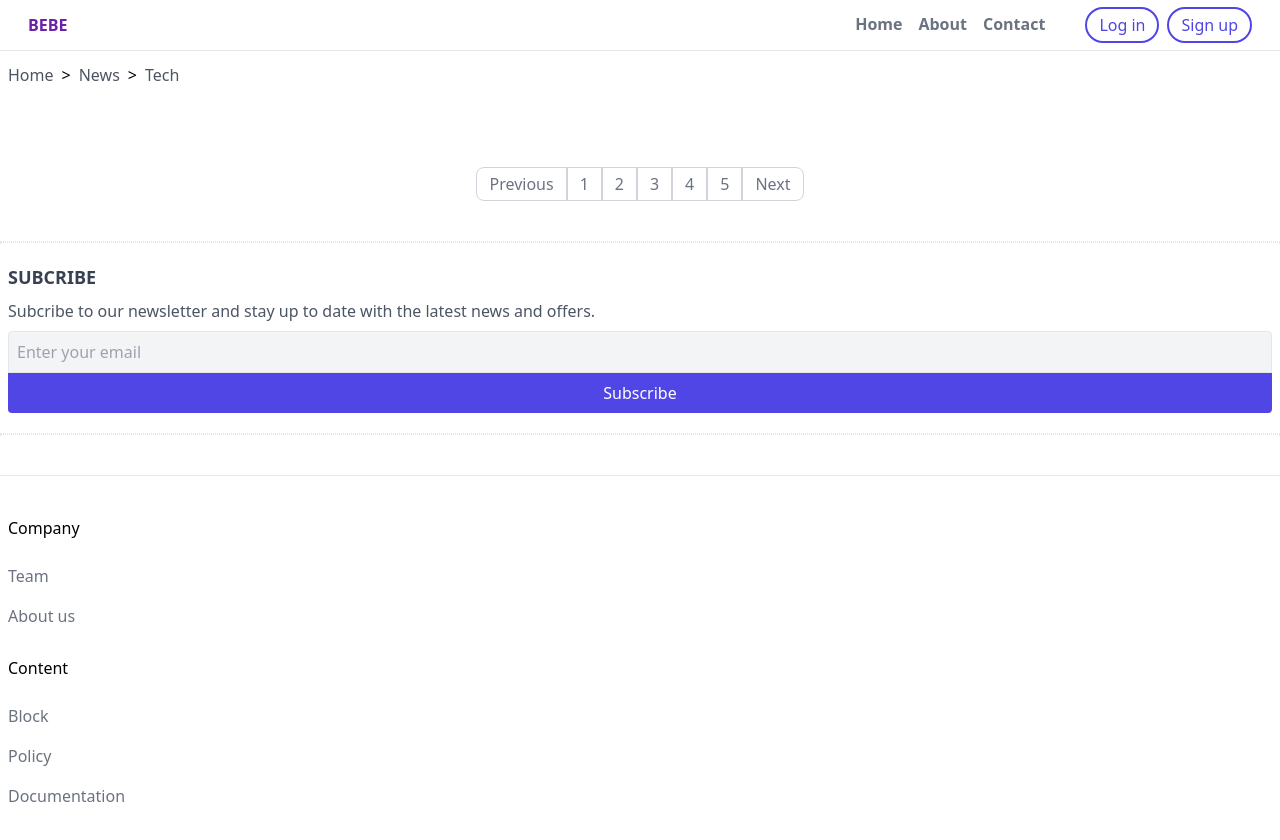
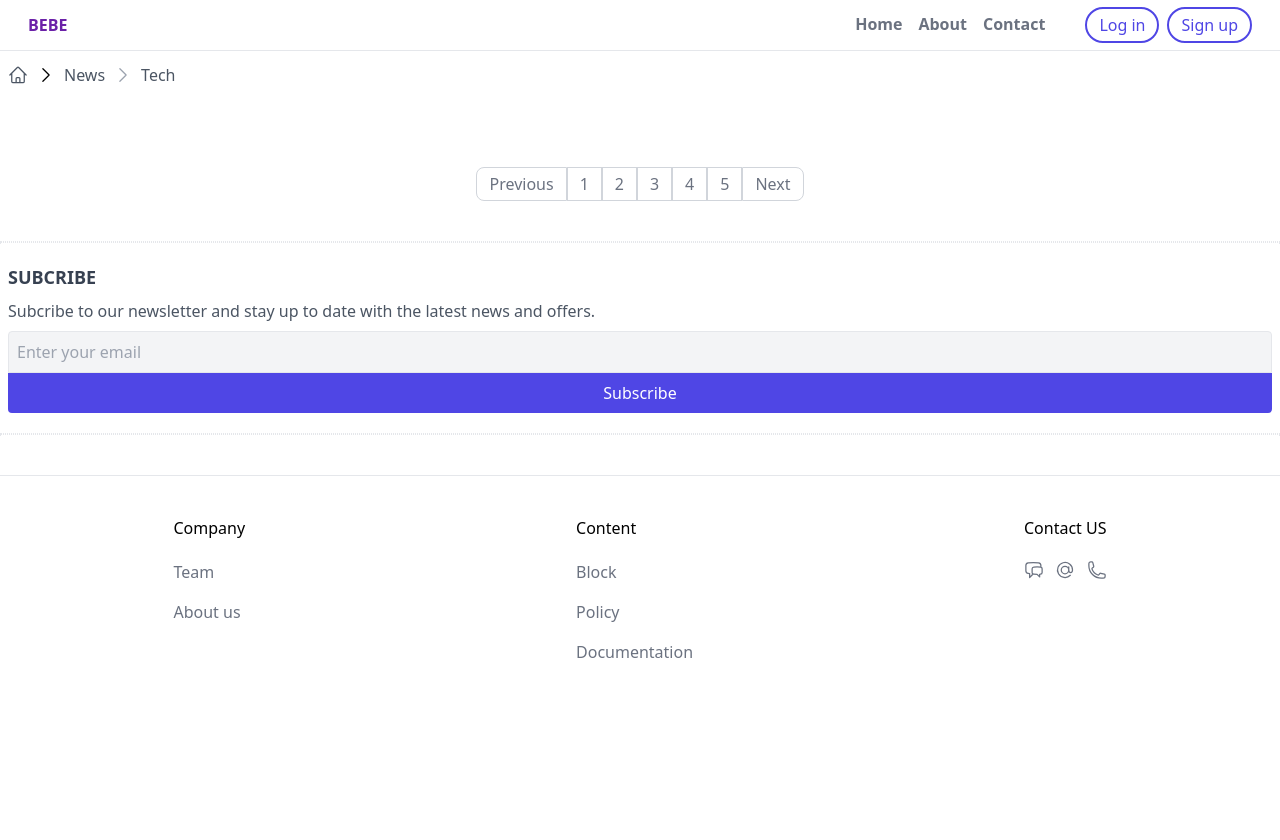
Before and after one commit to dmytrotsymbal/tailwind-news, a website: page index.html in a window 1280 px wide. After the commit the page ends 800 px from the top, so only its background shows below. Drawn offline with Linux system fonts and the light colour scheme; no server answers.

Commit message:
icons and footer

```diff
--- a/index.html
+++ b/index.html
@@ -39,10 +39,55 @@
       <!-- breadcrumbs -->
       <div class="px-2 mt-3">
         <div class="overflow-y-auto whitespace-nowrap flex items-center">
-          <a class="text-gray-600 hover:text-gray-900" href="#">Home</a>
-          <span class="mx-2 text-grey-500">&gt;</span>
+          <a class="text-gray-600 hover:text-gray-900" href="#">
+            <svg
+              xmlns="http://www.w3.org/2000/svg"
+              fill="none"
+              viewBox="0 0 24 24"
+              stroke-width="1.5"
+              stroke="currentColor"
+              class="w-5 h-5"
+            >
+              <path
+                stroke-linecap="round"
+                stroke-linejoin="round"
+                d="M2.25 12l8.954-8.955c.44-.439 1.152-.439 1.591 0L21.75 12M4.5 9.75v10.125c0 .621.504 1.125 1.125 1.125H9.75v-4.875c0-.621.504-1.125 1.125-1.125h2.25c.621 0 1.125.504 1.125 1.125V21h4.125c.621 0 1.125-.504 1.125-1.125V9.75M8.25 21h8.25"
+              />
+            </svg>
+          </a>
+          <span class="mx-2">
+            <svg
+              xmlns="http://www.w3.org/2000/svg"
+              fill="none"
+              viewBox="0 0 24 24"
+              stroke-width="1.5"
+              stroke="currentColor"
+              class="w-5 h-5 text-grey-400"
+            >
+              <path
+                stroke-linecap="round"
+                stroke-linejoin="round"
+                d="M8.25 4.5l7.5 7.5-7.5 7.5"
+              />
+            </svg>
+          </span>
           <a class="text-gray-600 hover:text-gray-900" href="#">News</a>
-          <span class="mx-2 text-grey-500">&gt;</span>
+          <span class="mx-2">
+            <svg
+              xmlns="http://www.w3.org/2000/svg"
+              fill="none"
+              viewBox="0 0 24 24"
+              stroke-width="1.5"
+              stroke="currentColor"
+              class="w-5 h-5 text-gray-400"
+            >
+              <path
+                stroke-linecap="round"
+                stroke-linejoin="round"
+                d="M8.25 4.5l7.5 7.5-7.5 7.5"
+              />
+            </svg>
+          </span>
           <a class="text-gray-600 hover:text-gray-900" href="#">Tech</a>
         </div>
       </div>
@@ -108,9 +153,9 @@
 
     <!-- footer -->
     <footer class="border-t mt-10 py-10 px-2">
-      <div>
+      <div class="flex flex-row justify-around">
         <div class="mb-5">
-          <h6 class="text-gray-607 mb-4">Company</h6>
+          <h6 class="text-gray-607 mb-3">Company</h6>
           <ul>
             <li>
               <a class="footer_link" href="#">Team</a>
@@ -122,7 +167,7 @@
         </div>
 
         <div>
-          <h6 class="text-gray-607 mb-4">Content</h6>
+          <h6 class="text-gray-607 mb-3">Content</h6>
           <ul>
             <li>
               <a class="footer_link" href="#">Block</a>
@@ -136,6 +181,66 @@
             </li>
           </ul>
         </div>
+
+        <div>
+          <h6 class="text-gray-607 mb-3">Contact US</h6>
+          <ul class="w-26 flex flex-row justify-between">
+            <li>
+              <a class="footer_link" href="#">
+                <svg
+                  xmlns="http://www.w3.org/2000/svg"
+                  fill="none"
+                  viewBox="0 0 24 24"
+                  stroke-width="1.5"
+                  stroke="currentColor"
+                  class="w-5 h-5"
+                >
+                  <path
+                    stroke-linecap="round"
+                    stroke-linejoin="round"
+                    d="M20.25 8.511c.884.284 1.5 1.128 1.5 2.097v4.286c0 1.136-.847 2.1-1.98 2.193-.34.027-.68.052-1.02.072v3.091l-3-3c-1.354 0-2.694-.055-4.02-.163a2.115 2.115 0 01-.825-.242m9.345-8.334a2.126 2.126 0 00-.476-.095 48.64 48.64 0 00-8.048 0c-1.131.094-1.976 1.057-1.976 2.192v4.286c0 .837.46 1.58 1.155 1.951m9.345-8.334V6.637c0-1.621-1.152-3.026-2.76-3.235A48.455 48.455 0 0011.25 3c-2.115 0-4.198.137-6.24.402-1.608.209-2.76 1.614-2.76 3.235v6.226c0 1.621 1.152 3.026 2.76 3.235.577.075 1.157.14 1.74.194V21l4.155-4.155"
+                  />
+                </svg>
+              </a>
+            </li>
+            <li>
+              <a class="footer_link" href="#">
+                <svg
+                  xmlns="http://www.w3.org/2000/svg"
+                  fill="none"
+                  viewBox="0 0 24 24"
+                  stroke-width="1.5"
+                  stroke="currentColor"
+                  class="w-5 h-5"
+                >
+                  <path
+                    stroke-linecap="round"
+                    d="M16.5 12a4.5 4.5 0 11-9 0 4.5 4.5 0 019 0zm0 0c0 1.657 1.007 3 2.25 3S21 13.657 21 12a9 9 0 10-2.636 6.364M16.5 12V8.25"
+                  />
+                </svg>
+              </a>
+            </li>
+
+            <li>
+              <a class="footer_link" href="#">
+                <svg
+                  xmlns="http://www.w3.org/2000/svg"
+                  fill="none"
+                  viewBox="0 0 24 24"
+                  stroke-width="1.5"
+                  stroke="currentColor"
+                  class="w-5 h-5"
+                >
+                  <path
+                    stroke-linecap="round"
+                    stroke-linejoin="round"
+                    d="M2.25 6.75c0 8.284 6.716 15 15 15h2.25a2.25 2.25 0 002.25-2.25v-1.372c0-.516-.351-.966-.852-1.091l-4.423-1.106c-.44-.11-.902.055-1.173.417l-.97 1.293c-.282.376-.769.542-1.21.38a12.035 12.035 0 01-7.143-7.143c-.162-.441.004-.928.38-1.21l1.293-.97c.363-.271.527-.734.417-1.173L6.963 3.102a1.125 1.125 0 00-1.091-.852H4.5A2.25 2.25 0 002.25 4.5v2.25z"
+                  />
+                </svg>
+              </a>
+            </li>
+          </ul>
+        </div>
       </div>
     </footer>
 
```
Also changed, not shown: public/styles.css.
